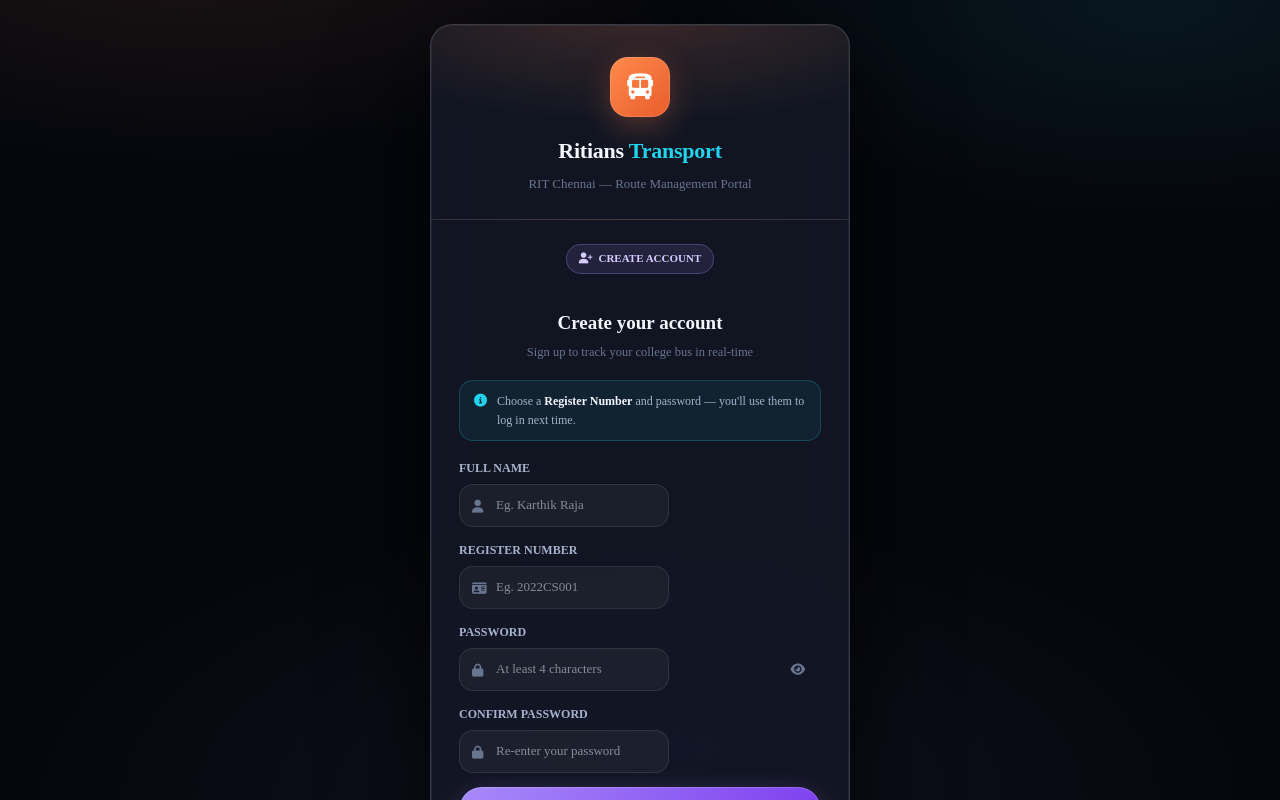
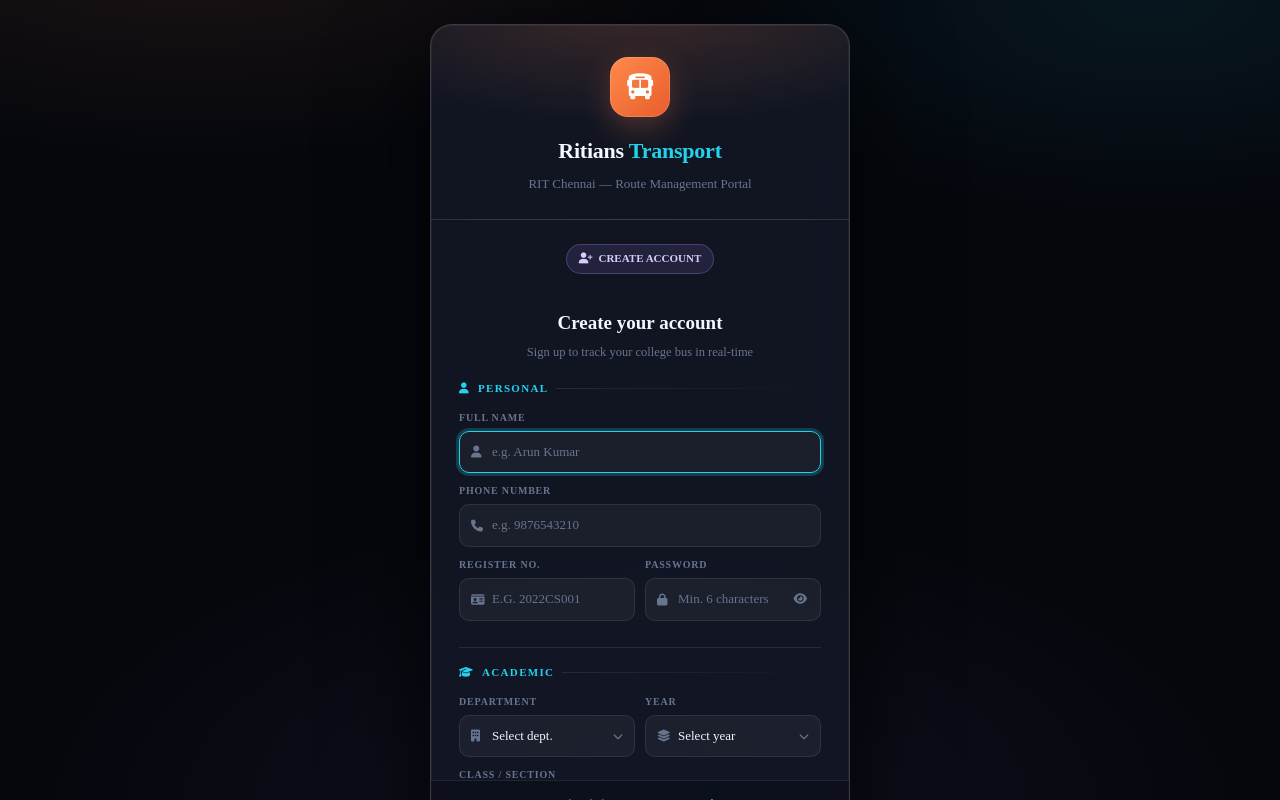
Before and after one commit to dareshg06-tech/ritians-transport, a Next.js app: page / in a window 1280 px wide. Both pictures are taken after typing "Sample", "Sample123" into the empty fields and a click on the button "Create an account". Shown: the top 800 px of the page. Built offline with nearby package versions, Linux system fonts and the light colour scheme.

Commit message:
9ba04710-192b-41bd-9c61-aa43e0ad3939

```diff
--- a/src/app/globals.css
+++ b/src/app/globals.css
@@ -1632,3 +1632,132 @@
 .rt-toast.stop-crossed .body .title { font-weight: 700; font-size: 13px; }
 .rt-toast.stop-crossed .body .desc { font-size: 11px; color: var(--text2); margin-top: 2px; }
 /* cache-bust-1787674155 */
+
+/* ── Registration form sections ── */
+.rt-reg-section {
+  border-top: 1px solid var(--border);
+  padding-top: 16px;
+  margin-top: 16px;
+}
+.rt-reg-section:first-child { border-top: none; margin-top: 0; padding-top: 0; }
+.rt-reg-section-title {
+  font-size: 11px;
+  font-weight: 700;
+  text-transform: uppercase;
+  letter-spacing: 0.12em;
+  color: var(--accent2);
+  margin-bottom: 12px;
+  display: flex;
+  align-items: center;
+  gap: 8px;
+}
+.rt-reg-section-title::after {
+  content: '';
+  flex: 1;
+  height: 1px;
+  background: linear-gradient(90deg, var(--border), transparent);
+}
+.rt-reg-row {
+  display: grid;
+  grid-template-columns: 1fr 1fr;
+  gap: 10px;
+}
+.rt-reg-field {
+  display: flex;
+  flex-direction: column;
+  gap: 5px;
+  margin-bottom: 10px;
+}
+.rt-reg-field label {
+  font-size: 10px;
+  font-weight: 700;
+  text-transform: uppercase;
+  letter-spacing: 0.08em;
+  color: var(--text3);
+}
+.rt-reg-input-wrap {
+  position: relative;
+}
+.rt-reg-input-wrap i.prefix {
+  position: absolute;
+  left: 12px;
+  top: 50%;
+  transform: translateY(-50%);
+  color: var(--text3);
+  font-size: 12px;
+  pointer-events: none;
+}
+.rt-reg-input-wrap input,
+.rt-reg-input-wrap select {
+  width: 100%;
+  padding: 10px 12px 10px 32px;
+  background: rgba(255,255,255,0.045);
+  border: 1px solid var(--border);
+  border-radius: 10px;
+  color: var(--text);
+  font-family: var(--font-body);
+  font-size: 13px;
+  outline: none;
+  transition: all 0.2s ease;
+  appearance: none;
+}
+.rt-reg-input-wrap select {
+  cursor: pointer;
+  padding-right: 32px;
+}
+.rt-reg-input-wrap input:focus,
+.rt-reg-input-wrap select:focus {
+  border-color: var(--accent2);
+  box-shadow: 0 0 0 3px var(--glow-teal);
+}
+.rt-reg-input-wrap input::placeholder { color: var(--text3); }
+.rt-reg-input-wrap select:disabled {
+  opacity: 0.5;
+  cursor: not-allowed;
+}
+.rt-reg-input-wrap i.suffix {
+  position: absolute;
+  right: 12px;
+  top: 50%;
+  transform: translateY(-50%);
+  color: var(--text3);
+  font-size: 10px;
+  pointer-events: none;
+}
+.rt-reg-input-wrap .toggle-pwd {
+  position: absolute;
+  right: 10px;
+  top: 50%;
+  transform: translateY(-50%);
+  background: none;
+  border: none;
+  color: var(--text3);
+  cursor: pointer;
+  font-size: 12px;
+  padding: 4px;
+}
+.rt-reg-input-wrap .toggle-pwd:hover { color: var(--text); }
+.rt-reg-cta {
+  width: 100%;
+  padding: 13px 24px;
+  border-radius: 10px;
+  border: none;
+  background: linear-gradient(135deg, #22D3EE, #0EA5E9);
+  color: #04202b;
+  font-family: var(--font-head);
+  font-size: 14px;
+  font-weight: 700;
+  cursor: pointer;
+  display: inline-flex;
+  align-items: center;
+  justify-content: center;
+  gap: 8px;
+  transition: all 0.25s cubic-bezier(.2,.8,.2,1);
+  box-shadow: 0 10px 28px var(--glow-teal);
+  margin-top: 8px;
+}
+.rt-reg-cta:hover { transform: translateY(-2px); box-shadow: 0 14px 36px var(--glow-teal); }
+.rt-reg-cta:disabled { opacity: 0.6; cursor: not-allowed; transform: none; }
+@media (max-width: 480px) {
+  .rt-reg-row { grid-template-columns: 1fr; }
+}
--- a/src/components/ritians/LoginScreen.tsx
+++ b/src/components/ritians/LoginScreen.tsx
@@ -1,7 +1,21 @@
 "use client";
 
-import { useState } from "react";
-import { useAuth } from "@/lib/ritians/auth";
+import { useMemo, useState } from "react";
+import { useAuth, type StudentProfile } from "@/lib/ritians/auth";
+import { routes, routeStops } from "@/lib/ritians/data";
+
+const DEPARTMENTS = [
+  "Computer Science (CSE)",
+  "Information Technology (IT)",
+  "Electronics & Communication (ECE)",
+  "Mechanical Engineering (MECH)",
+  "Electrical & Electronics (EEE)",
+  "Civil Engineering (CIVIL)",
+  "Artificial Intelligence & Data Science (AI&DS)",
+  "Biomedical Engineering (BME)",
+];
+
+const YEARS = ["1st Year", "2nd Year", "3rd Year", "4th Year"];
 
 export function LoginScreen() {
   const { login, register } = useAuth();
@@ -15,11 +29,22 @@
   const [loading, setLoading] = useState(false);
 
   // Registration state
+  const [fullName, setFullName] = useState("");
+  const [phone, setPhone] = useState("");
   const [regNumber, setRegNumber] = useState("");
-  const [regName, setRegName] = useState("");
   const [regPassword, setRegPassword] = useState("");
-  const [regConfirm, setRegConfirm] = useState("");
   const [showRegPwd, setShowRegPwd] = useState(false);
+  const [department, setDepartment] = useState("");
+  const [year, setYear] = useState("");
+  const [section, setSection] = useState("");
+  const [routeNo, setRouteNo] = useState("");
+  const [boardingPoint, setBoardingPoint] = useState("");
+
+  // Available boarding points for the selected route
+  const availableBoardingPoints = useMemo(() => {
+    if (!routeNo) return [];
+    return (routeStops[routeNo] || []).map((s) => s.stop);
+  }, [routeNo]);
 
   const onSubmit = (e: React.FormEvent) => {
     e.preventDefault();
@@ -35,13 +60,27 @@
   const onRegister = (e: React.FormEvent) => {
     e.preventDefault();
     setError(null);
-    if (regPassword !== regConfirm) {
-      setError("Passwords do not match.");
+    if (regPassword.length < 6) {
+      setError("Password must be at least 6 characters.");
+      return;
+    }
+    if (phone && !/^\d{10}$/.test(phone.replace(/\D/g, ""))) {
+      setError("Phone number must be 10 digits.");
       return;
     }
     setLoading(true);
     setTimeout(() => {
-      const r = register(regNumber, regPassword, regName);
+      const profile: StudentProfile = {
+        fullName,
+        phone,
+        registerNumber: regNumber,
+        department,
+        year,
+        section,
+        routeNo,
+        boardingPoint,
+      };
+      const r = register(profile, regPassword);
       if (!r.ok) setError(r.error || "Registration failed");
       setLoading(false);
     }, 250);
@@ -52,10 +91,15 @@
     setError(null);
     setIdentifier("");
     setPassword("");
+    setFullName("");
+    setPhone("");
     setRegNumber("");
-    setRegName("");
     setRegPassword("");
-    setRegConfirm("");
+    setDepartment("");
+    setYear("");
+    setSection("");
+    setRouteNo("");
+    setBoardingPoint("");
   };
 
   return (
@@ -139,7 +183,7 @@
             </form>
           </div>
         ) : (
-          <div className="rt-login-body">
+          <div className="rt-login-body" style={{ maxHeight: "70vh", overflowY: "auto" }}>
             <div style={{ textAlign: "center", marginBottom: 16 }}>
               <span className="rt-login-badge" style={{ background: "rgba(167,139,250,0.12)", borderColor: "rgba(167,139,250,0.3)", color: "#D8CCFF" }}>
                 <i className="fas fa-user-plus" /> CREATE ACCOUNT
@@ -153,52 +197,64 @@
               Sign up to track your college bus in real-time
             </div>
 
-            <div className="rt-login-info">
-              <i className="fas fa-circle-info" />
-              <span>Choose a <strong style={{ color: "var(--text)" }}>Register Number</strong> and password — you'll use them to log in next time.</span>
+            <form onSubmit={onRegister}>
+              {/* PERSONAL section */}
+              <div className="rt-reg-section">
+                <div className="rt-reg-section-title">
+                  <i className="fas fa-user" /> PERSONAL
                 </div>
-
-            <form onSubmit={onRegister} className="rt-login-form">
-              <div className="rt-form-field">
+                <div className="rt-reg-field">
                   <label>FULL NAME</label>
-                <div className="rt-login-input-wrap">
+                  <div className="rt-reg-input-wrap">
                     <i className="fas fa-user prefix" />
                     <input
                       type="text"
-                    value={regName}
-                    onChange={(e) => setRegName(e.target.value)}
-                    placeholder="Eg. Karthik Raja"
+                      value={fullName}
+                      onChange={(e) => setFullName(e.target.value)}
+                      placeholder="e.g. Arun Kumar"
                       required
                       autoFocus
                     />
                   </div>
                 </div>
-
-              <div className="rt-form-field">
-                <label>REGISTER NUMBER</label>
-                <div className="rt-login-input-wrap">
+                <div className="rt-reg-field">
+                  <label>PHONE NUMBER</label>
+                  <div className="rt-reg-input-wrap">
+                    <i className="fas fa-phone prefix" />
+                    <input
+                      type="tel"
+                      value={phone}
+                      onChange={(e) => setPhone(e.target.value)}
+                      placeholder="e.g. 9876543210"
+                      required
+                    />
+                  </div>
+                </div>
+                <div className="rt-reg-row">
+                  <div className="rt-reg-field">
+                    <label>REGISTER NO.</label>
+                    <div className="rt-reg-input-wrap">
                       <i className="fas fa-id-card prefix" />
                       <input
                         type="text"
                         value={regNumber}
                         onChange={(e) => setRegNumber(e.target.value)}
-                    placeholder="Eg. 2022CS001"
+                        placeholder="E.G. 2022CS001"
                         required
                       />
                     </div>
                   </div>
-
-              <div className="rt-form-field">
+                  <div className="rt-reg-field">
                     <label>PASSWORD</label>
-                <div className="rt-login-input-wrap">
+                    <div className="rt-reg-input-wrap">
                       <i className="fas fa-lock prefix" />
                       <input
                         type={showRegPwd ? "text" : "password"}
                         value={regPassword}
                         onChange={(e) => setRegPassword(e.target.value)}
-                    placeholder="At least 4 characters"
+                        placeholder="Min. 6 characters"
                         required
-                    minLength={4}
+                        minLength={6}
                       />
                       <button
                         type="button"
@@ -210,27 +266,119 @@
                       </button>
                     </div>
                   </div>
+                </div>
+              </div>
 
-              <div className="rt-form-field">
-                <label>CONFIRM PASSWORD</label>
-                <div className="rt-login-input-wrap">
-                  <i className="fas fa-lock prefix" />
+              {/* ACADEMIC section */}
+              <div className="rt-reg-section">
+                <div className="rt-reg-section-title">
+                  <i className="fas fa-graduation-cap" /> ACADEMIC
+                </div>
+                <div className="rt-reg-row">
+                  <div className="rt-reg-field">
+                    <label>DEPARTMENT</label>
+                    <div className="rt-reg-input-wrap">
+                      <i className="fas fa-building prefix" />
+                      <select
+                        value={department}
+                        onChange={(e) => setDepartment(e.target.value)}
+                        required
+                      >
+                        <option value="">Select dept.</option>
+                        {DEPARTMENTS.map((d) => (
+                          <option key={d} value={d}>{d}</option>
+                        ))}
+                      </select>
+                      <i className="fas fa-chevron-down suffix" />
+                    </div>
+                  </div>
+                  <div className="rt-reg-field">
+                    <label>YEAR</label>
+                    <div className="rt-reg-input-wrap">
+                      <i className="fas fa-layer-group prefix" />
+                      <select
+                        value={year}
+                        onChange={(e) => setYear(e.target.value)}
+                        required
+                      >
+                        <option value="">Select year</option>
+                        {YEARS.map((y) => (
+                          <option key={y} value={y}>{y}</option>
+                        ))}
+                      </select>
+                      <i className="fas fa-chevron-down suffix" />
+                    </div>
+                  </div>
+                </div>
+                <div className="rt-reg-field">
+                  <label>CLASS / SECTION</label>
+                  <div className="rt-reg-input-wrap">
+                    <i className="fas fa-chalkboard prefix" />
                     <input
-                    type={showRegPwd ? "text" : "password"}
-                    value={regConfirm}
-                    onChange={(e) => setRegConfirm(e.target.value)}
-                    placeholder="Re-enter your password"
+                      type="text"
+                      value={section}
+                      onChange={(e) => setSection(e.target.value)}
+                      placeholder="e.g. CSE-A"
                       required
-                    minLength={4}
                     />
                   </div>
                 </div>
+              </div>
 
-              <button type="submit" className="rt-login-cta" style={{ background: "linear-gradient(135deg, #A78BFA, #7C3AED)", color: "#fff", boxShadow: "0 10px 28px rgba(167,139,250,0.32), 0 0 0 1px rgba(255,255,255,0.16) inset" }} disabled={loading}>
+              {/* TRANSPORT section */}
+              <div className="rt-reg-section">
+                <div className="rt-reg-section-title">
+                  <i className="fas fa-bus" /> TRANSPORT
+                </div>
+                <div className="rt-reg-field">
+                  <label>ROUTE / BUS</label>
+                  <div className="rt-reg-input-wrap">
+                    <i className="fas fa-bus prefix" />
+                    <select
+                      value={routeNo}
+                      onChange={(e) => {
+                        setRouteNo(e.target.value);
+                        setBoardingPoint("");
+                      }}
+                      required
+                    >
+                      <option value="">Select your route...</option>
+                      {routes.map((r) => (
+                        <option key={r.routeNo} value={r.routeNo}>
+                          {r.routeNo} · {r.routeName} (Bus {r.no})
+                        </option>
+                      ))}
+                    </select>
+                    <i className="fas fa-chevron-down suffix" />
+                  </div>
+                </div>
+                <div className="rt-reg-field">
+                  <label>BOARDING POINT</label>
+                  <div className="rt-reg-input-wrap">
+                    <i className="fas fa-map-marker-alt prefix" />
+                    <select
+                      value={boardingPoint}
+                      onChange={(e) => setBoardingPoint(e.target.value)}
+                      disabled={!routeNo}
+                      required
+                    >
+                      <option value="">
+                        {routeNo ? "Select your boarding point..." : "Select a route first"}
+                      </option>
+                      {availableBoardingPoints.map((stop, i) => (
+                        <option key={i} value={stop}>{stop}</option>
+                      ))}
+                    </select>
+                    <i className="fas fa-chevron-down suffix" />
+                  </div>
+                </div>
+              </div>
+
+              <button type="submit" className="rt-reg-cta" disabled={loading}>
                 {loading ? (
                   <><i className="fas fa-circle-notch fa-spin" /> Creating account…</>
                 ) : (
-                  <><i className="fas fa-user-plus" /> Create Account <i className="fas fa-arrow-right" /></>
+                  <>Create Account <i className="fas fa-arrow-right" /></>
                 )}
               </button>
 
--- a/src/lib/ritians/auth.tsx
+++ b/src/lib/ritians/auth.tsx
@@ -10,10 +10,22 @@
 
 export type Role = "student" | "admin" | "driver";
 
+export interface StudentProfile {
+  fullName: string;
+  phone: string;
+  registerNumber: string;
+  department: string;
+  year: string;
+  section: string;
+  routeNo: string;
+  boardingPoint: string;
+}
+
 export interface Session {
   role: Role;
   identifier: string; // register number / email / driver id
   displayName: string;
+  profile?: StudentProfile; // attached for registered student accounts
   loggedInAt: number;
 }
 
@@ -21,7 +33,7 @@
   session: Session | null;
   isAuthed: boolean;
   login: (identifier: string, password: string) => { ok: boolean; error?: string };
-  register: (registerNumber: string, password: string, displayName?: string) => { ok: boolean; error?: string };
+  register: (profile: StudentProfile, password: string) => { ok: boolean; error?: string };
   logout: () => void;
   // role-specific logins from inside the dashboard
   adminUnlocked: boolean;
@@ -43,7 +55,7 @@
 // "Create an account" work in this clone without a backend auth service.
 interface RegisteredAccount {
   password: string;
-  displayName: string;
+  profile: StudentProfile;
   createdAt: number;
 }
 
@@ -156,7 +168,8 @@
       const s: Session = {
         role: "student",
         identifier: id,
-        displayName: acct.displayName || id,
+        displayName: acct.profile.fullName || id,
+        profile: acct.profile,
         loggedInAt: Date.now(),
       };
       setSession(s);
@@ -166,8 +179,8 @@
     return { ok: false, error: "Invalid credentials. Try 123456 / 123456." };
   }, []);
 
-  const register = useCallback((registerNumber: string, password: string, displayName?: string) => {
-    const id = registerNumber.trim();
+  const register = useCallback((profile: StudentProfile, password: string) => {
+    const id = profile.registerNumber.trim();
     const pw = password.trim();
     if (!id || !pw) {
       return { ok: false, error: "Register number and password are required." };
@@ -175,8 +188,8 @@
     if (id.length < 3) {
       return { ok: false, error: "Register number must be at least 3 characters." };
     }
-    if (pw.length < 4) {
-      return { ok: false, error: "Password must be at least 4 characters." };
+    if (pw.length < 6) {
+      return { ok: false, error: "Password must be at least 6 characters." };
     }
     // Don't allow registering with reserved identifiers
     if (id === UNIVERSAL_LOGIN || id === ADMIN_EMAIL || id === DRIVER_ID) {
@@ -186,9 +199,19 @@
     if (accounts[id]) {
       return { ok: false, error: "An account with this register number already exists." };
     }
+    const cleanProfile: StudentProfile = {
+      fullName: profile.fullName.trim(),
+      phone: profile.phone.trim(),
+      registerNumber: id,
+      department: profile.department,
+      year: profile.year,
+      section: profile.section.trim(),
+      routeNo: profile.routeNo,
+      boardingPoint: profile.boardingPoint,
+    };
     accounts[id] = {
       password: pw,
-      displayName: displayName?.trim() || id,
+      profile: cleanProfile,
       createdAt: Date.now(),
     };
     saveAccounts(accounts);
@@ -196,7 +219,8 @@
     const s: Session = {
       role: "student",
       identifier: id,
-      displayName: accounts[id].displayName,
+      displayName: cleanProfile.fullName || id,
+      profile: cleanProfile,
       loggedInAt: Date.now(),
     };
     setSession(s);
```
Also changed, not shown: upload/pasted_image_1787731783213.png (added). Lines whose indentation alone changed are shown as unchanged.
